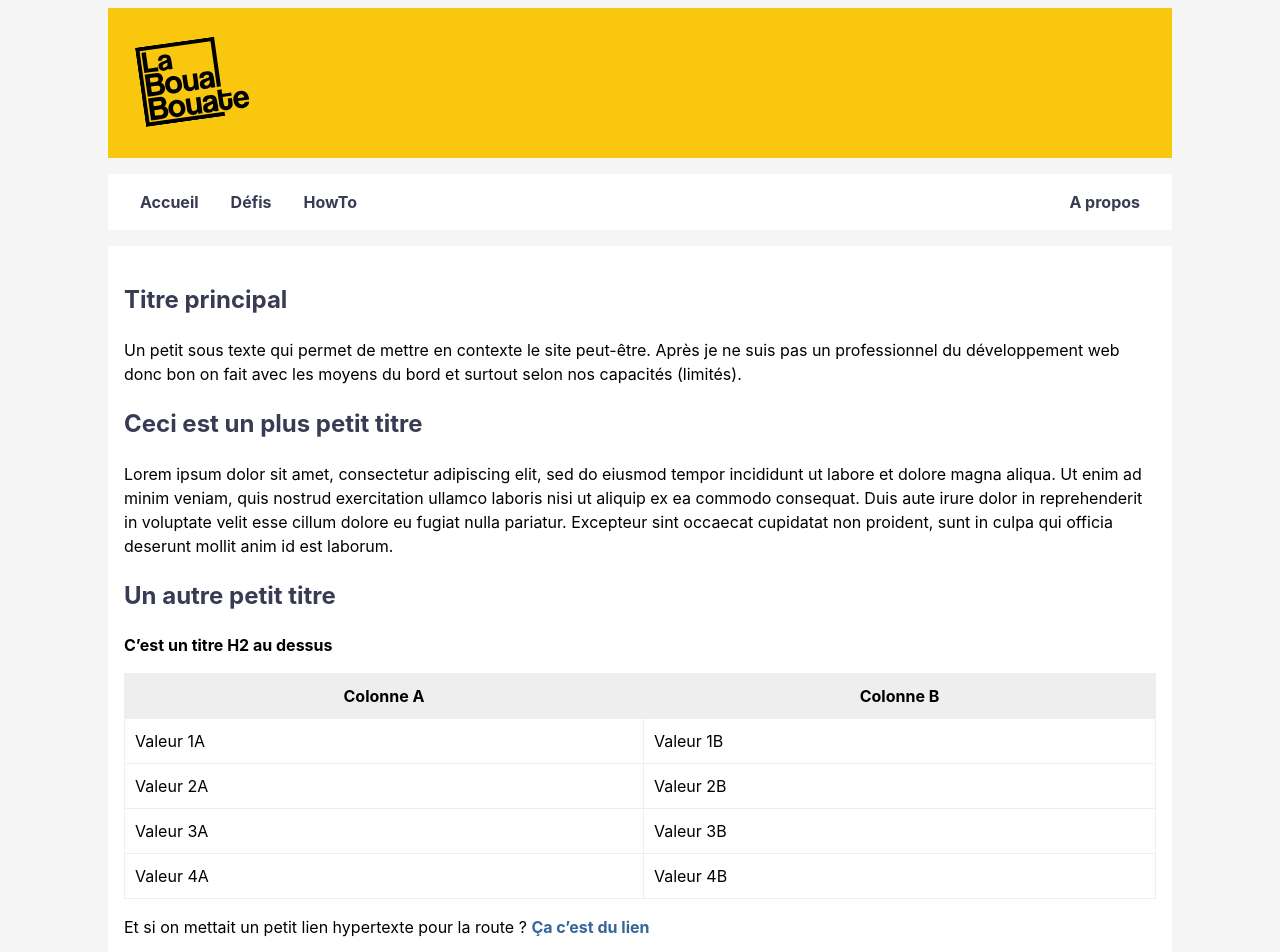
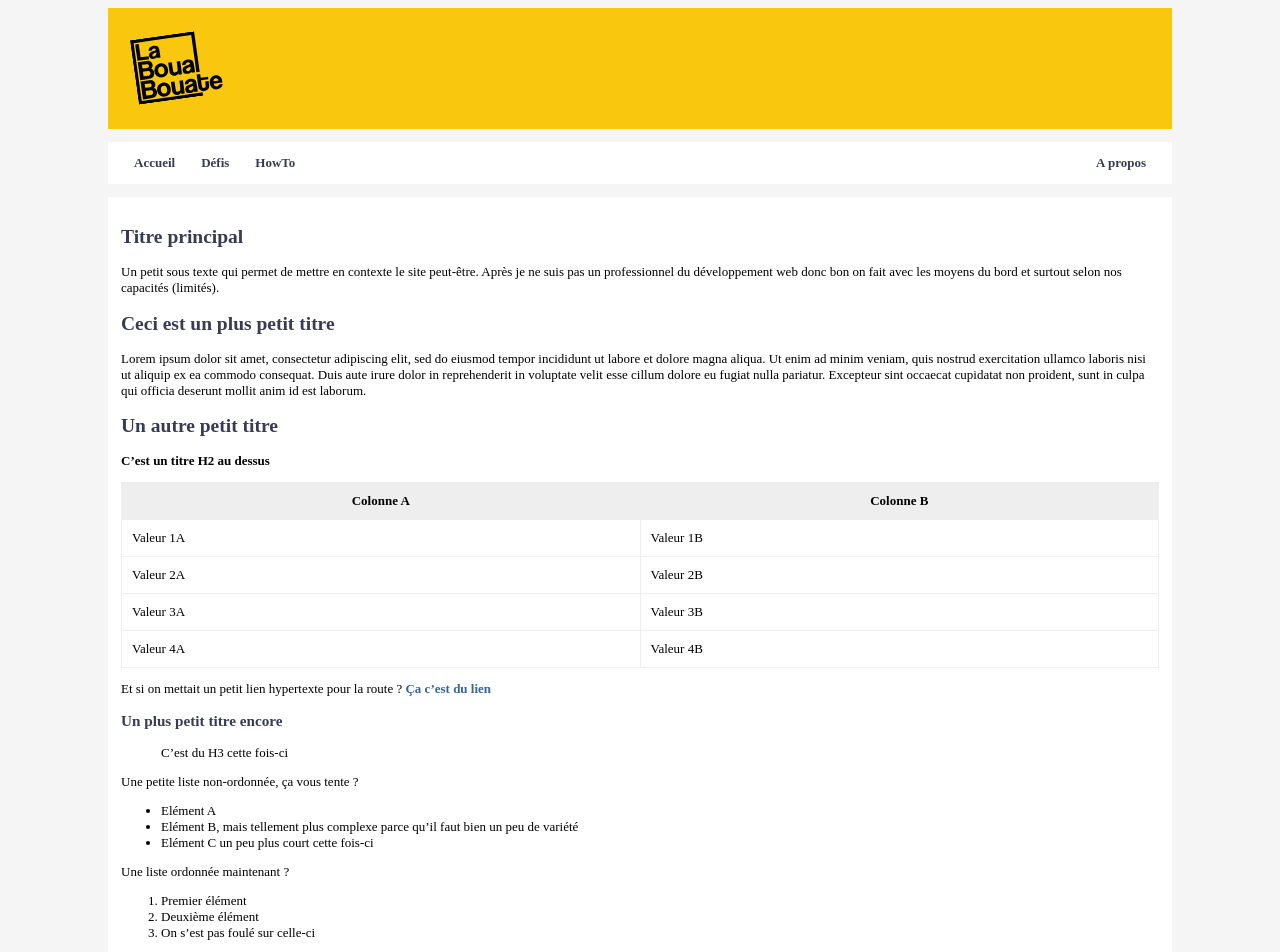
Before and after one commit to leobouard/leobouard.github.io, a Jekyll site: the page built from index.md, in a window 1280 px wide. Shown: the top 952 px of the page. Built offline with Jekyll 4.4.1, drawn with Linux system fonts in a browser that asks for light colours; our own code applies the rules of GitHub Pages for plain Markdown files.

Commit message:
Update style.scss

```diff
--- a/assets/css/style.scss
+++ b/assets/css/style.scss
@@ -31,8 +31,8 @@
 
 body {
     background-color: #f5f5f5;
-    font: 14px/1.5 -apple-system, BlinkMacSystemFont, "Segoe UI", Roboto, Oxygen, Ubuntu, Cantarell, "Fira Sans", "Droid Sans", "Helvetica Neue", Arial, sans-serif, "Apple Color Emoji", "Segoe UI Emoji", "Segoe UI Symbol";
-    font-size: medium;
+    font: "Segoe UI", Roboto, "Helvetica Neue", Arial, sans-serif, "Segoe UI Emoji", "Segoe UI Symbol";
+    font-size: small;
     font-weight: 400;
 }
 
```
